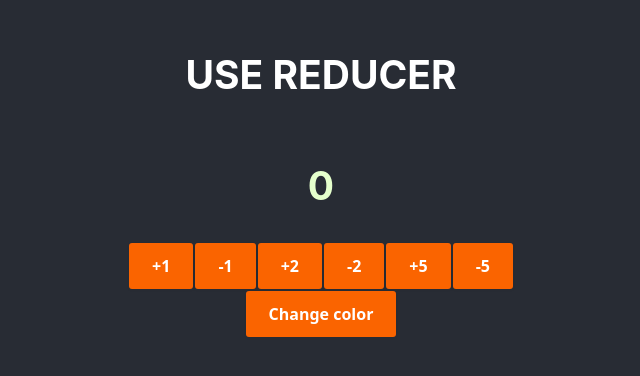
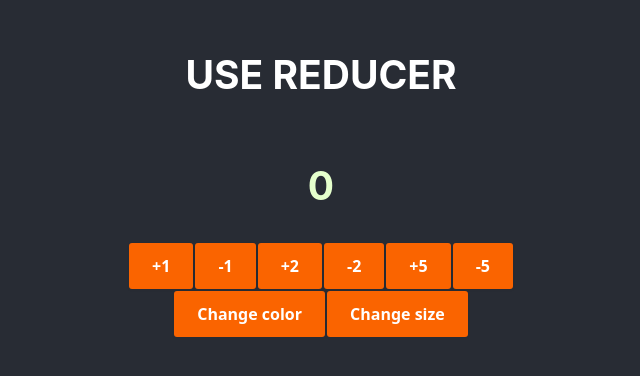
Before and after one commit to simonasablinaite/React, a React (Create React App) app: page / in a window 1280 px wide. Shown: the part 222-598 px from the top of the page, without its empty margins (319-959 px from the left). Built offline with nearby package versions, Linux system fonts and the light colour scheme.

Commit message:
useReducer() changed font size (with mistake)

```diff
--- a/src/Actions/count.js
+++ b/src/Actions/count.js
@@ -2,6 +2,7 @@ import {
   ADD_FIVE,
   ADD_ONE,
   ADD_TWO,
+  FONT_SIZE,
   RANDOM_COLOR,
   REMOVE_FIVE,
   REMOVE_ONE,
@@ -49,3 +50,9 @@ export function randClr() {
     type: RANDOM_COLOR,
   };
 }
+
+export function changeSize() {
+  return {
+    type: FONT_SIZE,
+  };
+}
--- a/src/Components/016/Count.jsx
+++ b/src/Components/016/Count.jsx
@@ -3,6 +3,7 @@ import {
   add1,
   add2,
   add5,
+  changeSize,
   randClr,
   rem1,
   rem2,
@@ -14,6 +15,7 @@ function Count() {
   const [counter, dispachCounter] = useReducer(count, {
     number: 0,
     color: "#E5FFCC",
+    fs: "10px",
   });
 
   return (
@@ -32,6 +34,9 @@ function Count() {
           <button onClick={() => dispachCounter(randClr())}>
             Change color
           </button>
+          <button onClick={() => dispachCounter(changeSize())}>
+            Change size
+          </button>
         </div>
       </div>
     </>
--- a/src/Constants/action.js
+++ b/src/Constants/action.js
@@ -11,3 +11,5 @@ export const ADD_FIVE = "5";
 export const REMOVE_FIVE = "6";
 
 export const RANDOM_COLOR = "7";
+
+export const FONT_SIZE = "10";
--- a/src/Reducers/count.js
+++ b/src/Reducers/count.js
@@ -2,12 +2,14 @@ import {
   ADD_FIVE,
   ADD_ONE,
   ADD_TWO,
+  FONT_SIZE,
   RANDOM_COLOR,
   REMOVE_FIVE,
   REMOVE_ONE,
   REMOVE_TWO,
 } from "../Constants/action";
 import randColor from "../Functions/randColor";
+import rand from "../Functions/random";
 
 function count(state, action) {
   let newState = { ...state };
@@ -42,6 +44,9 @@ function count(state, action) {
     case RANDOM_COLOR:
       newState.color = randColor();
       break;
+    case FONT_SIZE:
+      newState.fs = rand(10, 40) + "px";
+      break;
   }
 
   return newState;
```
